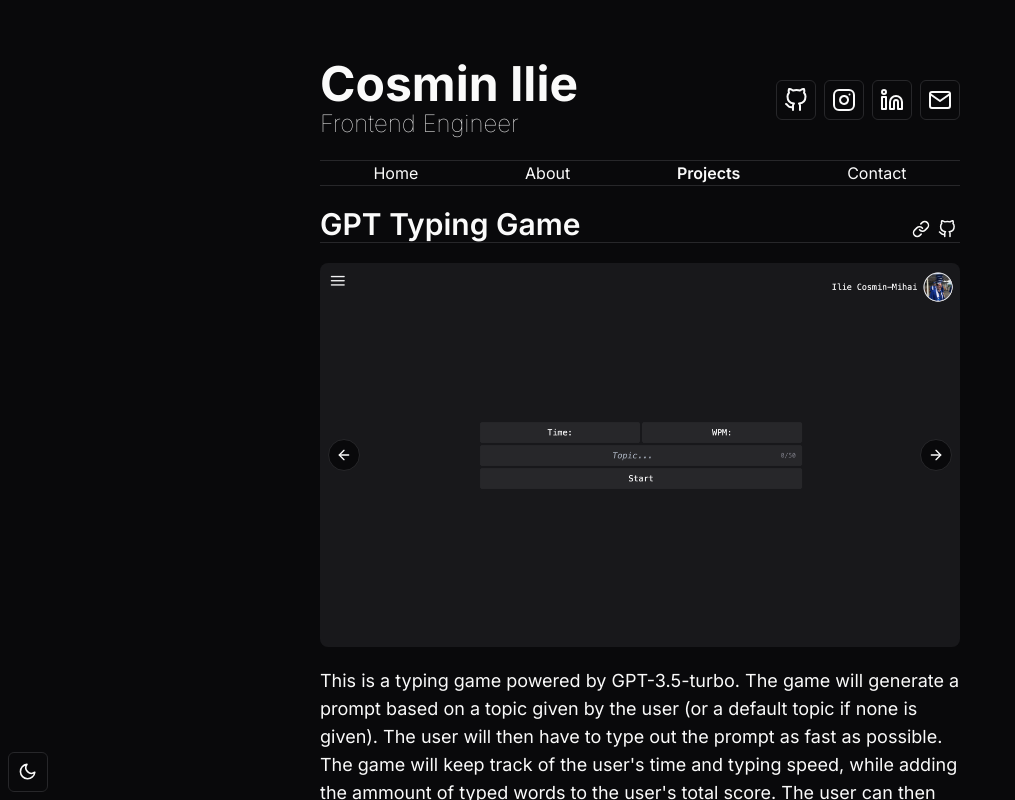
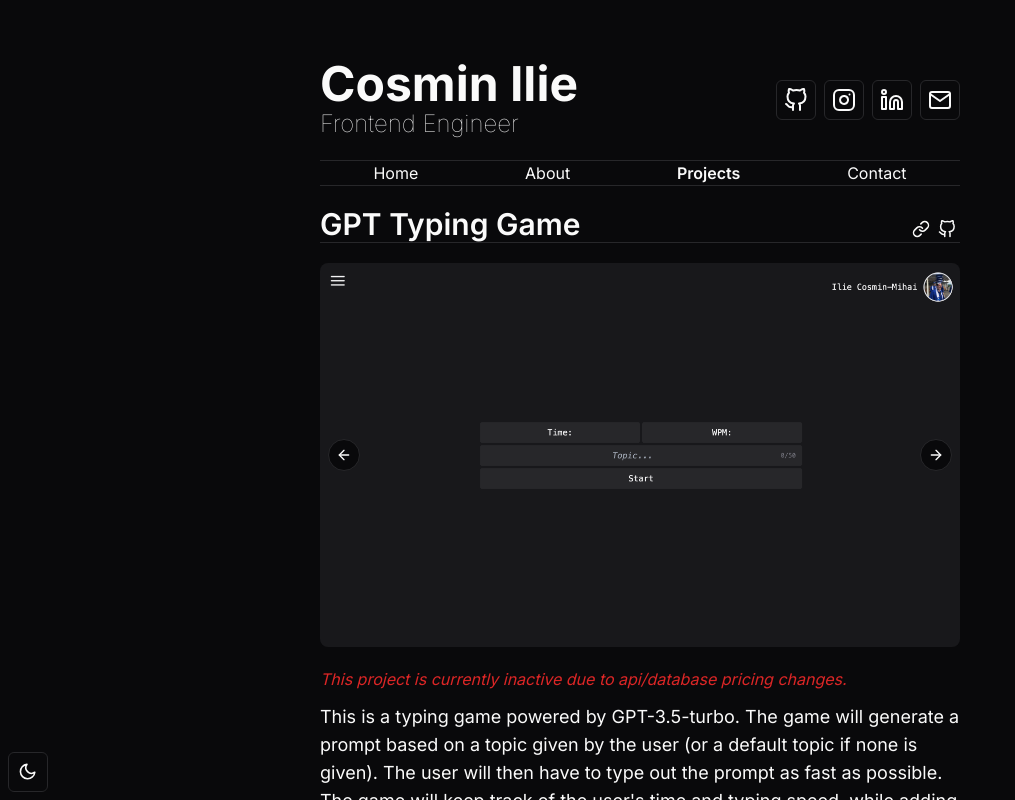
Before and after one commit to Cosmeeeen/personal-website-2024, a Next.js app: page /projects in a window 1280 px wide. Shown: the top 800 px of the page, without its empty margins (0-1015 px from the left). Built offline with nearby package versions, Linux system fonts and the light colour scheme.

Commit message:
add inactive label to projects (thank you planetscale)

```diff
--- a/app/(routes)/projects/page.tsx
+++ b/app/(routes)/projects/page.tsx
@@ -49,6 +49,13 @@
                 </CarouselContent>
                 <CarouselNext />
               </Carousel>
+              {project?.inactive && (
+                <>
+                  <p className='mt-3 text-red-600 italic'>
+                    {project?.inactiveMessage || 'This project is currently inactive.'}
+                  </p>
+                </>
+              )}
               <p className='lg:text-lg text-base mt-3'>{project.description}</p>
               <br />
               <p className='italic'>Used technologies: Next.js (pages router), tRPC, Prisma, Tailwind, NextAuth</p>
--- a/app/(routes)/projects/projects.ts
+++ b/app/(routes)/projects/projects.ts
@@ -17,6 +17,8 @@
 
 interface Project {
   title: string;
+  inactive?: boolean;
+  inactiveMessage?: string;
   description: string;
   technologies: string[];
   otherComments: string;
@@ -27,6 +29,8 @@
 const PROJECTS:Project[] = [
   {
     title: 'GPT Typing Game',
+    inactive: true,
+    inactiveMessage: 'This project is currently inactive due to api/database pricing changes.',
     description: "This is a typing game powered by GPT-3.5-turbo. The game will generate a prompt based on a topic given by the user (or a default topic if none is given). The user will then have to type out the prompt as fast as possible. The game will keep track of the user's time and typing speed, while adding the ammount of typed words to the user's total score. The user can then compete with other users worldwide in the leaderboard, either for the highest WPM or the highest total score. As the app is being regularly used by me, features are being added and bugs are being fixed constantly.",
     technologies: ['Next.js (pages router)', 'tRPC', 'Prisma', 'Tailwind', 'NextAuth'],
     otherComments: 'Project is deployed to Vercel, uses loglib for analytics, PlanetScale for the database, and (of course) gpt-3.5-turbo for prompt generation',
```
